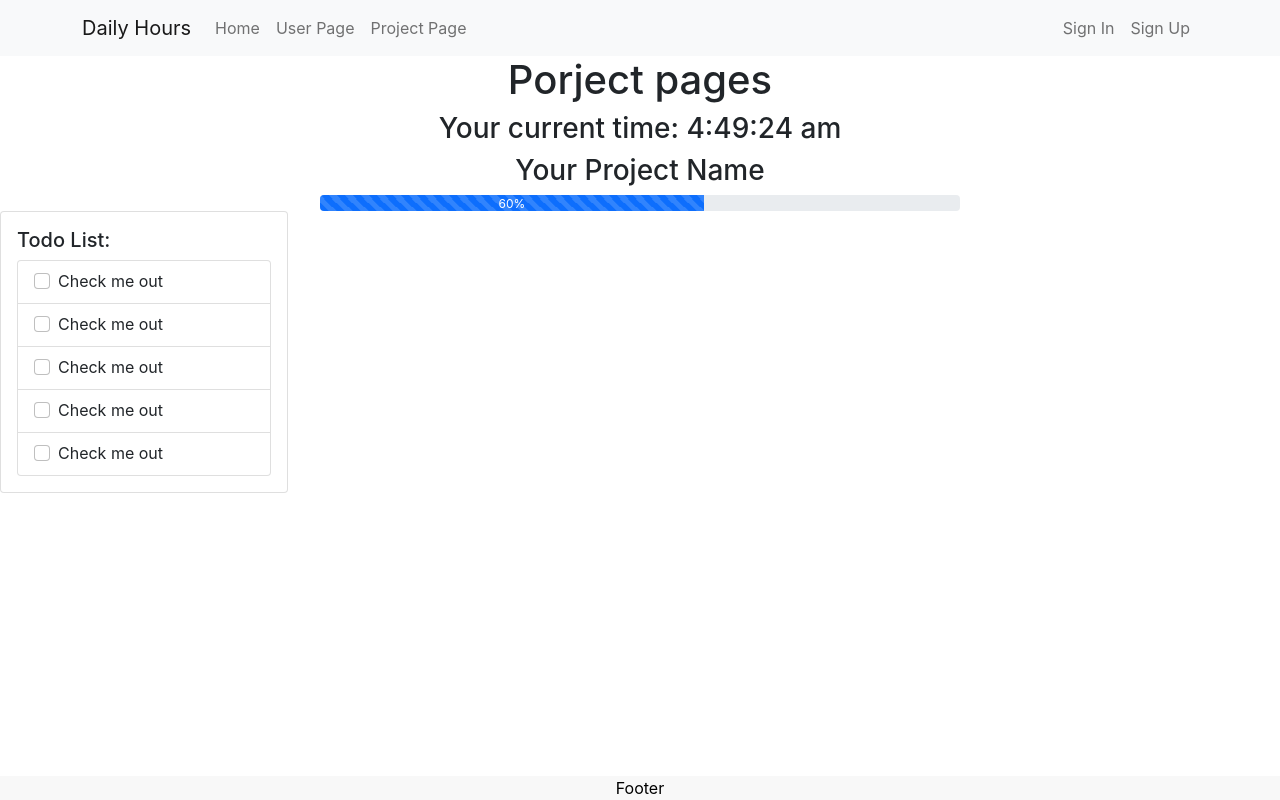
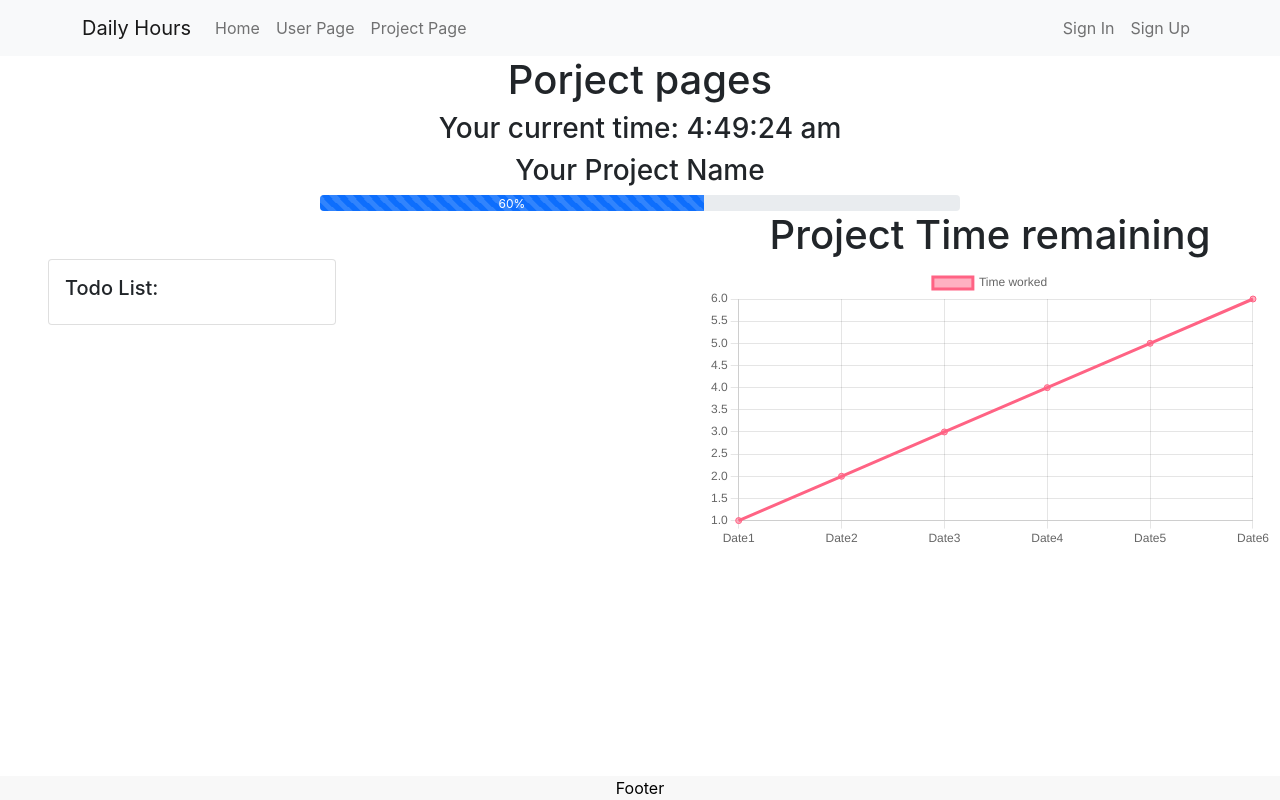
Before and after one commit to AndresF97/WorldSchedule, a React (Create React App) app: page /Project in a window 1280 px wide. Built offline with nearby package versions, Linux system fonts and the light colour scheme.

Commit message:
got chartjs installed and got it to display

```diff
--- a/package.json
+++ b/package.json
@@ -8,9 +8,11 @@
     "@testing-library/user-event": "^13.5.0",
     "axios": "^0.26.0",
     "bootstrap": "^5.1.3",
+    "chart.js": "^3.7.1",
     "moment-timezone": "^0.5.34",
     "react": "^17.0.2",
     "react-bootstrap": "^2.1.2",
+    "react-chartjs-2": "^4.0.1",
     "react-dom": "^17.0.2",
     "react-router-dom": "^6.2.1",
     "react-scripts": "5.0.0",
--- a/src/pages/projectsPage.js
+++ b/src/pages/projectsPage.js
@@ -1,7 +1,8 @@
 import React, { Component } from "react";
-import { Col, Row,Card,ProgressBar,ListGroup,Form } from "react-bootstrap";
+import {Line} from "react-chartjs-2";
+import Chart from "chart.js/auto"
+import { Col, Row,Card,ProgressBar} from "react-bootstrap";
 import moment from "moment-timezone"
-
 
 
 
@@ -9,13 +10,24 @@ class projectsPage extends Component{
     //Setting state
     state={
         currentTime:"",
+        dummyData:{
+            labels:["Date1","Date2","Date3","Date4","Date5","Date6"],
+            datasets:[
+                {
+                    label:"Time worked",
+                    data:[1,2,3,4,5,6],
+                    borderColor: 'rgb(255, 99, 132)',
+                    backgroundColor: 'rgba(255, 99, 132, 0.5)'
+                }
+            ]
+        },
         projectName:"Your Project Name",
         currentProgress:60
     }
+
     //Component Mounted
     componentDidMount(){
         setInterval(()=> this.getCurrentTime(),1000)
-
     }
     getCurrentTime= ()=>{
         this.setState({currentTime: moment().format('h:mm:ss a')})
@@ -28,21 +40,21 @@ class projectsPage extends Component{
             <h3 className="text-center">{this.state.projectName}</h3>
             <ProgressBar style={{width:'50%',display:'block',marginLeft:'auto',marginRight:'auto',textAlign:"center"}}animated now={this.state.currentProgress} label={`${this.state.currentProgress}%`} />
             <Row>
-                <Col className="mr-1">
+                <Col className="m-5">
                 <Card style={{ width: '18rem' }}>
                     <Card.Body>
                         <Card.Title>Todo List:</Card.Title>
                         <Card.Text>
-                        <ListGroup>
-                            <ListGroup.Item><Form.Check type="checkbox" label="Check me out" /> </ListGroup.Item>
-                            <ListGroup.Item><Form.Check type="checkbox" label="Check me out" /> </ListGroup.Item>
-                            <ListGroup.Item><Form.Check type="checkbox" label="Check me out" /> </ListGroup.Item>
-                            <ListGroup.Item><Form.Check type="checkbox" label="Check me out" /> </ListGroup.Item>
-                            <ListGroup.Item><Form.Check type="checkbox" label="Check me out" /> </ListGroup.Item>
-                        </ListGroup>
                         </Card.Text>
                     </Card.Body>
                 </Card>
+                </Col>
+                <Col>
+                    <h1 className="text-center">Project Time remaining</h1>
+                    <Line
+                    className="m-2"
+                    data={this.state.dummyData}
+                    />
                 </Col>
             </Row>
         </div>
```
Also changed, not shown: 1 other file (tests, documents, lock files or other folders).
